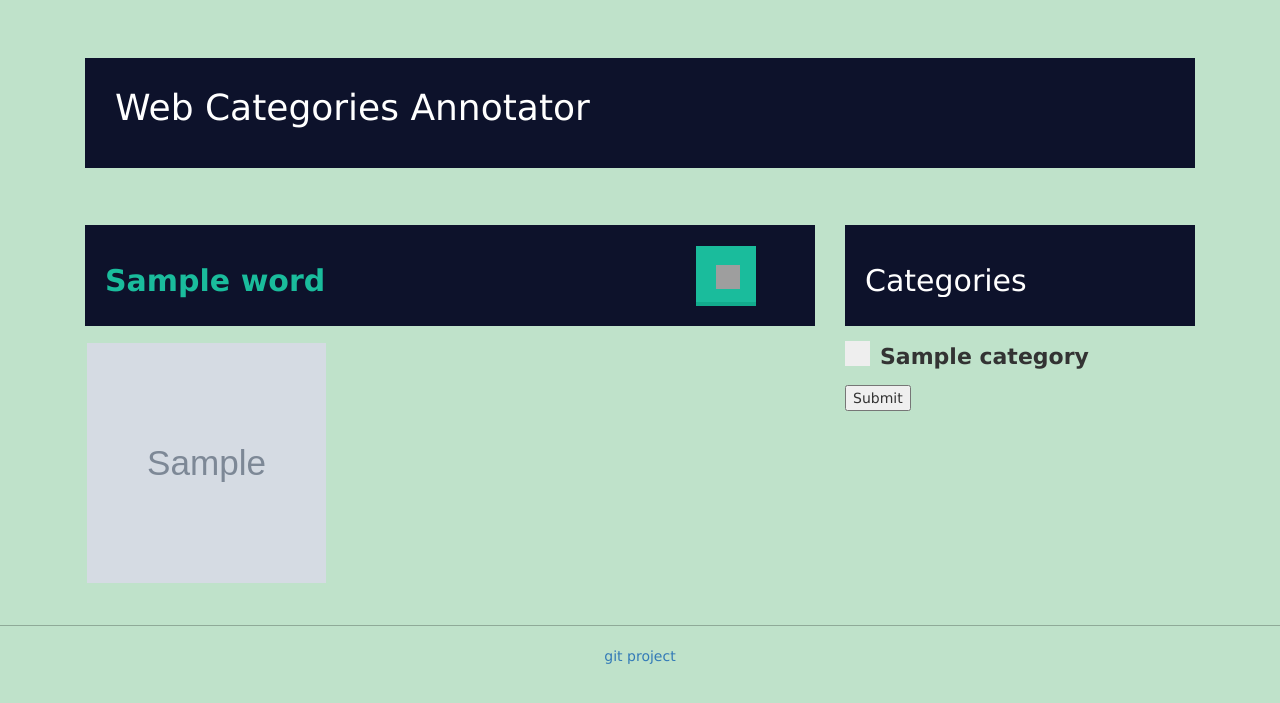
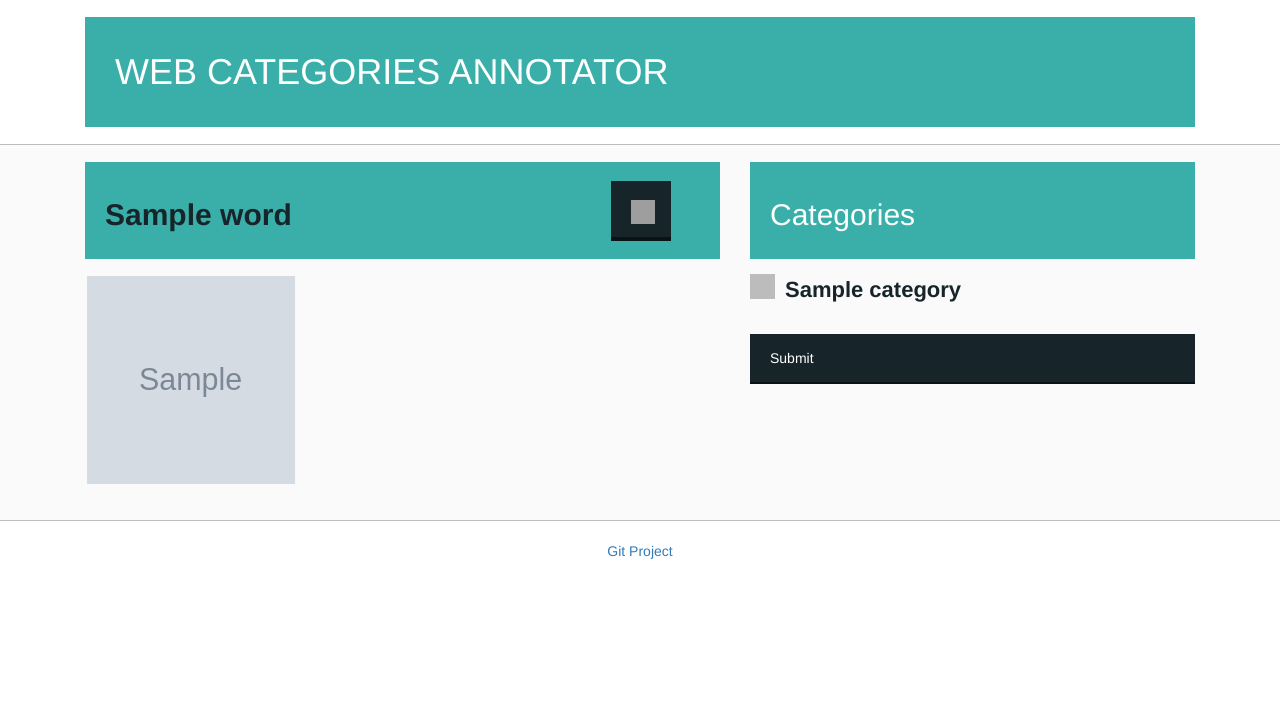
Before and after one commit to 1ncend1ary/wca, a Flask app: template web/templates/index.html in a window 1280 px wide. Shown: the top 703 px of the page. Run offline with Flask 2, Linux system fonts and the light colour scheme; the template is opened without the code that fills it: most values are stand-ins (such as "Sample title", 1, 10 or a date in 2020); grey boxes marked "Sample" are stand-in pictures; some libraries are stand-ins or nearby versions; grey boxes are pictures that could not be loaded.

Commit message:
design fixed

```diff
--- a/web/static/css/buttons.css
+++ b/web/static/css/buttons.css
@@ -1,11 +1,11 @@
-.buttons {
-    width: 245px;
-    margin: 50px auto;
-    padding: 10px 20px;
-    text-align: center;
-    background: white;
-    border: 1px solid rgba(0, 0, 0, 0.25);
-}
+/*.buttons {*/
+/*    width: 245px;*/
+/*    margin: 50px auto;*/
+/*    padding: 10px 20px;*/
+/*    text-align: center;*/
+/*    background: white;*/
+/*    border: 1px solid rgba(0, 0, 0, 0.25);*/
+/*}*/
 
 
     button {
@@ -20,7 +20,7 @@
         outline: none;
         cursor: pointer;
         overflow: hidden;
-        text-shadow: 0 1px 2px rgba(0, 0, 0, 0.25);
+        text-shadow: 0 1px 2px var(--shadow-color);
         transition: transform 0.4s ease-in-out;
     }
 
@@ -41,9 +41,9 @@ button:active {
 }
 
 .btn-green {
-    background: #1abc9c;
-    border-bottom: 2px solid #12ab8d;
-    box-shadow: inset 0 -2px #12ab8d;
+    background: var(--main-elements-color);
+    border-bottom: 2px solid var(--main-element-border-color);
+    box-shadow: inset 0 -2px var(--main-element-border-color);
 }
 
 .btn-green .icon {
@@ -62,3 +62,17 @@ button:active {
     padding-bottom: 20px;
     margin: auto;
 }
+
+.btn-submit {
+    width: 100%;
+    margin: var(--general-space) auto;
+    height: max-content;
+    text-align: left;
+    font-family: inherit;
+    font-weight: 500;
+    line-height: 1.1;
+    color: inherit;
+    padding: var(--general-space) 20px;
+    align-items: center;
+    border: none;
+}
--- a/web/static/css/checkboxes.css
+++ b/web/static/css/checkboxes.css
@@ -28,17 +28,17 @@
     left: 0;
     height: 25px;
     width: 25px;
-    background-color: #eee;
+    background-color: var(--shadow-color);
 }
 
 /* On mouse-over, add a grey background color */
 .checkbox-container:hover input ~ .check-mark {
-    background-color: #ccc;
+    background-color: var(--shadow-color);
 }
 
 /* When the checkbox is checked, add a blue background */
 .checkbox-container input:checked ~ .check-mark {
-    background-color: #1abc9c;
+    background-color: var(--main-elements-color);
 }
 
 /* Create the checkmark/indicator (hidden when not checked) */
@@ -56,7 +56,7 @@
 /* Style the checkmark/indicator */
 .checkbox-container .check-mark:after {
     left: 9px;
-    top: 5px;
+    top: 6px;
     width: 5px;
     height: 10px;
     border: solid white;
--- a/web/static/css/template.css
+++ b/web/static/css/template.css
@@ -1,21 +1,40 @@
 :root {
-    --main-bg-color: #0D122B;
-    --footer-border-color: rgba(0, 0, 0, 0.25);
-    --gradient-color: rgba(13, 18, 43, 0.2);
+    --general-space: 1.7rem;
+    --bg-color: #fff;
+    --font-color: #FEFFFF;
+    --main-elements-color: #17252A;
+    --main-element-border-color: #0b1215;
+    --bg-grey-color: rgb(250,250,250);
+    --shadow-color: rgba(0, 0, 0, 0.25);
+    --title-bg-color: #3AAFA9;
+    --title-border-color: #2B7A78;
 }
 
 html {
     overflow: auto;
+    text-align: left;
+    font-style: normal;
+    vertical-align: middle;
+    letter-spacing: 0;
+    text-rendering: geometricPrecision;
+    font-family: 'Clarkson', Helvetica, sans-serif;
 }
 
 body {
-    font-family: 'Lucida Grande', 'Lucida Sans Unicode', 'Geneva', 'Verdana', sans-serif;
-    white-space: nowrap; /* remove this */
+    margin: 0;
+    color: var(--font-color);
+    background-color: var(--bg-color);
     overflow: hidden;
 }
 
+main {
+    padding: var(--general-space) 0;
+    background: var(--bg-grey-color);
+    border-top: 1px solid var(--shadow-color);
+}
+
 footer {
-    border-top: 1px solid var(--footer-border-color);
+    border-top: 1px solid var(--shadow-color);
     margin: auto;
     padding: 2rem;
 }
@@ -27,7 +46,7 @@ footer {
 
 .overflow {
     position: relative;
-    background: var(--main-bg-color);
+    /*background: var(--title-bg-color);*/
     white-space: nowrap;
     overflow: hidden;
 }
@@ -39,20 +58,16 @@ footer {
     right: 0;
     width: 1.8em;
     height: 100%;
-    background: -moz-linear-gradient(left, var(--gradient-color), var(--main-bg-color) 100%);
-    background: -webkit-linear-gradient(left, var(--gradient-color), var(--main-bg-color) 100%);
-    background: -o-linear-gradient(left, var(--gradient-color), var(--main-bg-color) 100%);
-    background: -ms-linear-gradient(left, var(--gradient-color), var(--main-bg-color) 100%);
-    background: linear-gradient(to right, var(--gradient-color), var(--main-bg-color) 100%);
 }
 
 .title, .subtitle-box {
-    margin: 1.76rem auto;
+    margin: var(--general-space) auto;
     max-width: 120rem;
     height: 11rem;
-    background-color: var(--main-bg-color);
-    color: white;
+    background: var(--title-bg-color);
     overflow: auto;
+    display: flex;
+    align-items: center;
 }
 
 .title {
@@ -60,13 +75,15 @@ footer {
 }
 
 .subtitle-box {
-    position: center;
     margin: 0 auto 15px auto;
-    padding: 1.9rem 20px;
+    padding: var(--general-space) 20px;
     text-align: left;
-    display:flex;
     flex-wrap:wrap;
     height: max-content;
+}
+
+.left, .right {
+    margin-bottom: var(--general-space);
 }
 
 
@@ -77,7 +94,7 @@ footer {
 }
 
 .left .category-name {
-    color: #1abc9c;
+    color: var(--main-elements-color);
     font-weight: bold;
 }
 
@@ -113,16 +130,9 @@ footer {
     object-fit: cover;
 }
 
-.left .right {
-    margin-top: 115rem;
-}
-
 .checkbox-list {
+    color: var(--main-elements-color);
     max-height: 36rem;
-}
-
-.container {
-    margin: 4rem auto;
 }
 
 .sticky {
--- a/web/templates/index.html
+++ b/web/templates/index.html
@@ -9,14 +9,14 @@
     <link rel="stylesheet" href="../static/css/checkboxes.css">
     <link rel="shortcut icon" href="../static/favicon.ico">
 </head>
-<body style="background-color:#BFE2CA;">
+<body>
 {% extends "template.html" %}
 {% block content %}
 
     <main>
 
         <div class="container">
-            <div class="left col-lg-8 col-md-8  col-sm-12">
+            <div class="left col-lg-7 col-md-7  col-sm-12">
                 <div class="subtitle-box">
                     <h2 class="category-name">
                         {% for word in words %}
@@ -60,7 +60,7 @@
 
             <form method="POST" action="/">
                 <input name="category_id" value="{{ category_id }}" type="hidden" />
-                <div class="right col-lg-4 col-md-4  col-sm-12">
+                <div class="right col-lg-5 col-md-5  col-sm-12">
                     <div class="subtitle-box" >
                         <h2 class="overflow">
                             Categories
@@ -75,9 +75,9 @@
                             </label>
                         {% endfor %}
                     </div>
-                <input type="submit">
+                <input class="btn-green btn-submit"  type="submit">
 {#                    <div class="buttons">#}
-{#                        <button class="btn-green" type="submit" formmethod="post">Confirm</button>#}
+{#                        <button type="submit" formmethod="post"></button>#}
 {#                    </div>#}
                 </div>
             </form>
--- a/web/templates/template.html
+++ b/web/templates/template.html
@@ -2,7 +2,7 @@
 <header>
     <div class="container">
         <div class="col-lg-12 col-md-12 col-sm-12">
-            <h1 class="title overflow" id="fixedHeader">Web Categories Annotator</h1>
+            <h1 class="title overflow">WEB CATEGORIES ANNOTATOR</h1>
         </div>
 
     </div>
@@ -30,25 +30,11 @@
 {% block content %}
 {% endblock %}
 
-<!--<script type="text/javascript">-->
-<!--    window.onscroll = function() {myFunction()};-->
-
-<!--    var header = document.getElementById("fixedHeader");-->
-<!--    var sticky = header.offsetTop;-->
-
-<!--    function myFunction() {-->
-<!--        if (window.pageYOffset > sticky) {-->
-<!--            header.classList.add("sticky");-->
-<!--        } else {-->
-<!--            header.classList.remove("sticky");-->
-<!--        }-->
-<!--    }-->
-<!--</script>-->
-
-
 <footer>
     <div class="text-center">
-        <a class="git" href="https://github.com/1ncend1ary/wca">git project</a>
+        <a class="git" href="https://github.com/1ncend1ary/wca">
+            Git Project
+        </a>
     </div>
 </footer>
 
```
Also changed, not shown: web/static/images/GitHub-Mark-64px.png (added), 1 other file.
